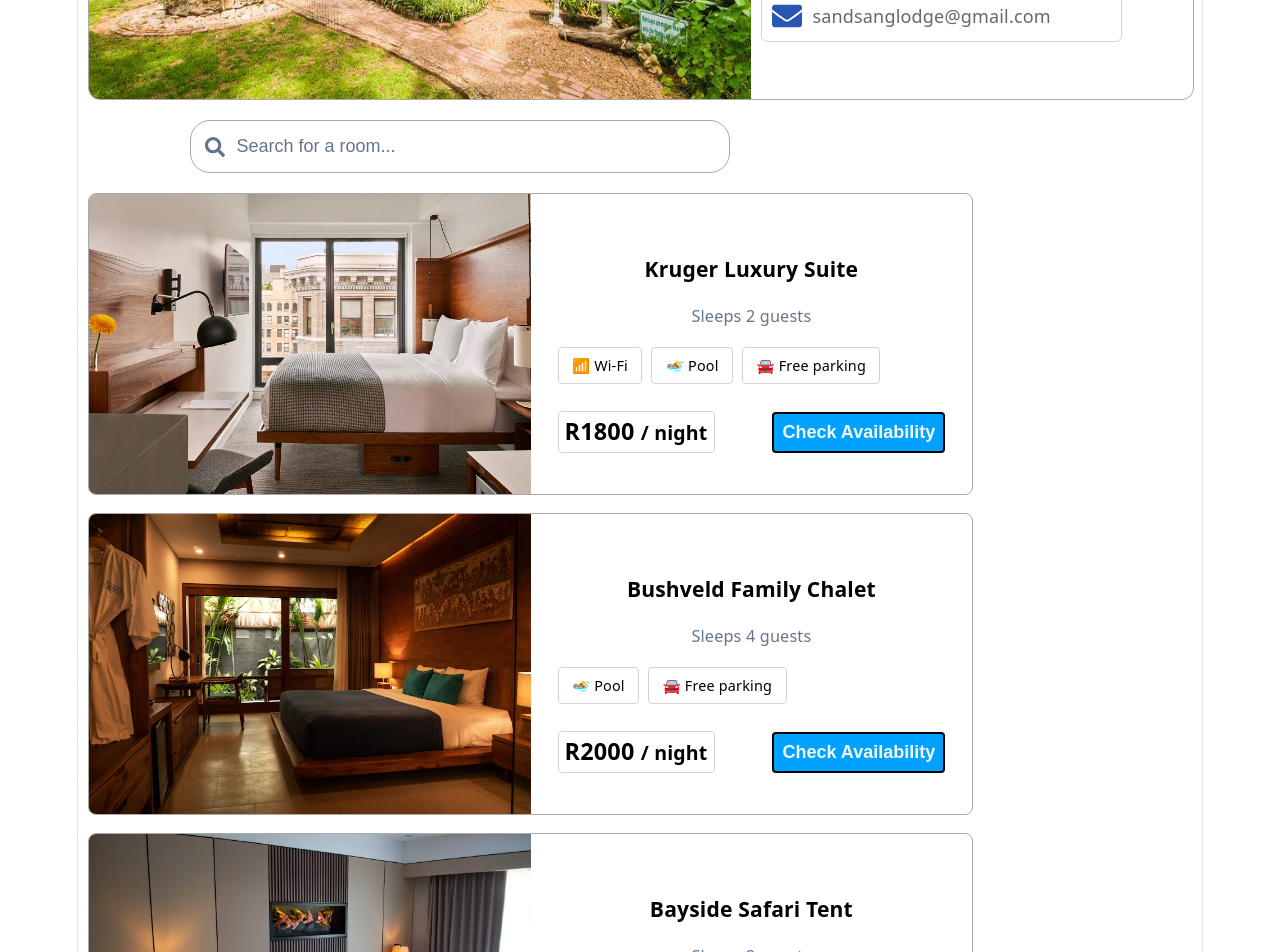
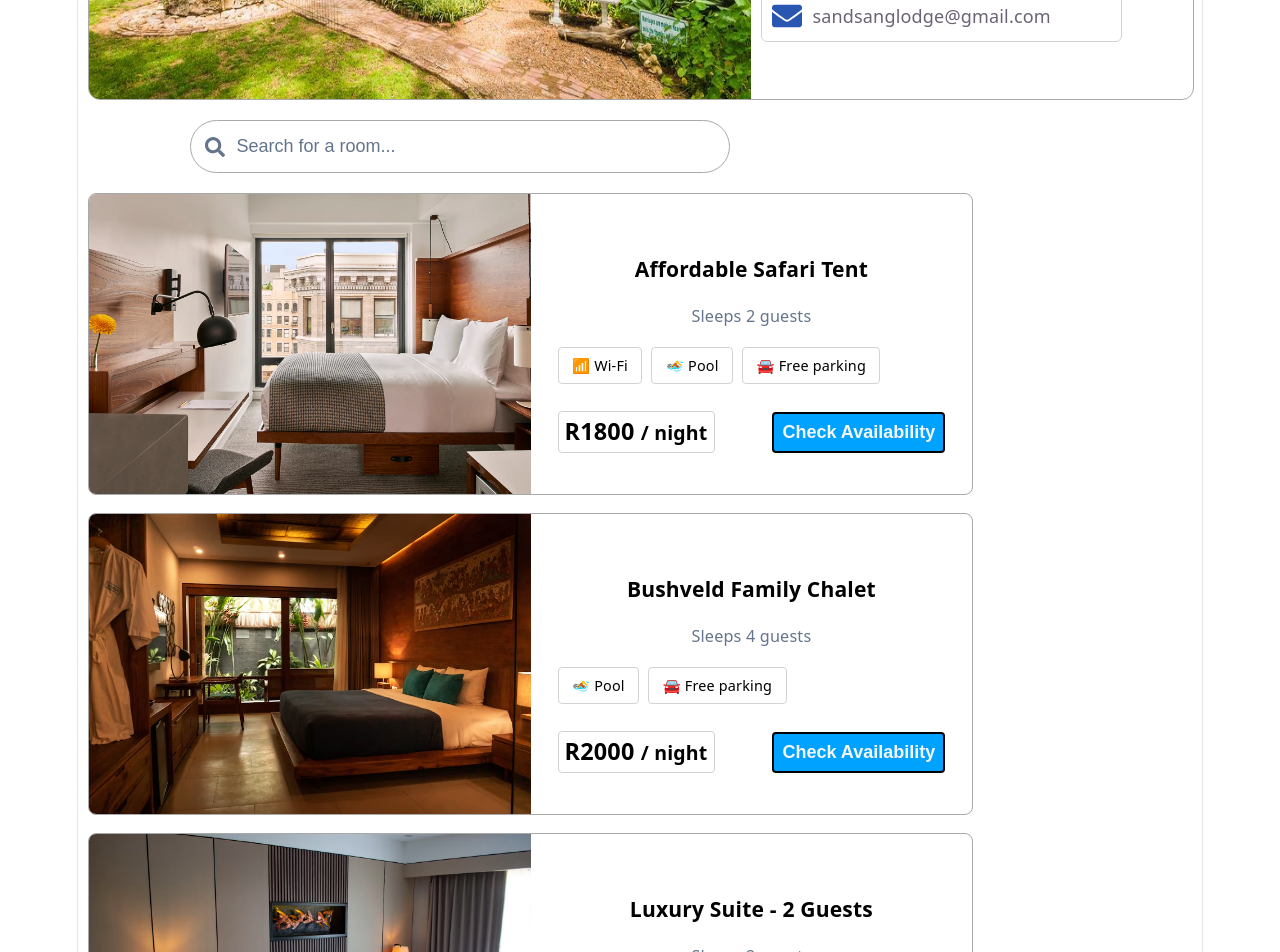
Before and after one commit to siyandatshangela199/Hotel-Lodge-B-B-Demo, a React (Vite) app: page / in a window 1280 px wide. Shown: the part 500-1452 px from the top of the page. Built offline with nearby package versions, Linux system fonts and the light colour scheme.

Commit message:
Update lodge demo design and search

```diff
--- a/src/App.css
+++ b/src/App.css
@@ -213,7 +213,7 @@
 
 .no-results {
   text-align: center;
-  color: blue;
+  color: red;
 }
 
 .room-search {
@@ -227,7 +227,7 @@
   box-sizing: border-box;
   padding: 15px 15px 15px 45px;
   border: 1px solid darkgrey;
-  border-radius: 20px;
+  border-radius: 40px;
   background-color: #ffffff;
   color: #333;
   font-size: 10px;
@@ -271,7 +271,7 @@
   box-sizing: border-box;
   padding: 15px 15px 15px 45px;
   border: 1px solid darkgrey;
-  border-radius: 20px;
+  border-radius: 40px;
   background-color: #ffffff;
   color: #333;
   font-size: 1rem;
--- a/src/App.jsx
+++ b/src/App.jsx
@@ -15,10 +15,10 @@ import { FaSearch } from 'react-icons/fa';
 import { FaPhone } from 'react-icons/fa';
 // Mock database simulating real-world API data from a lodge
 const LODGE_DATA = [
-  { id: 1, name: "Kruger Luxury Suite", price: 1800, accommodates: 2, pool: true, wifi: true, image: r },
+  { id: 1, name: "Affordable Safari Tent ", price: 1800, accommodates: 2, pool: true, wifi: true, image: r },
   { id: 2, name: "Bushveld Family Chalet", price: 2000, accommodates: 4, pool: true, wifi: false, image: e },
-  { id: 3, name: "Bayside Safari Tent", price: 1200, accommodates: 2, pool: false, wifi: true, image: g },
-  { id: 3, name: "Bayside Safari Tent", price: 1500, accommodates: 2, pool: false, wifi: true, image: t}
+  { id: 3, name: "Luxury Suite - 2 Guests ", price: 1200, accommodates: 2, pool: false, wifi: true, image: g },
+  { id: 4, name:  "Affordable Twin Beds ", price: 1500, accommodates: 2, pool: false, wifi: true, image: t}
 ];
 
 export default function App() {
```
